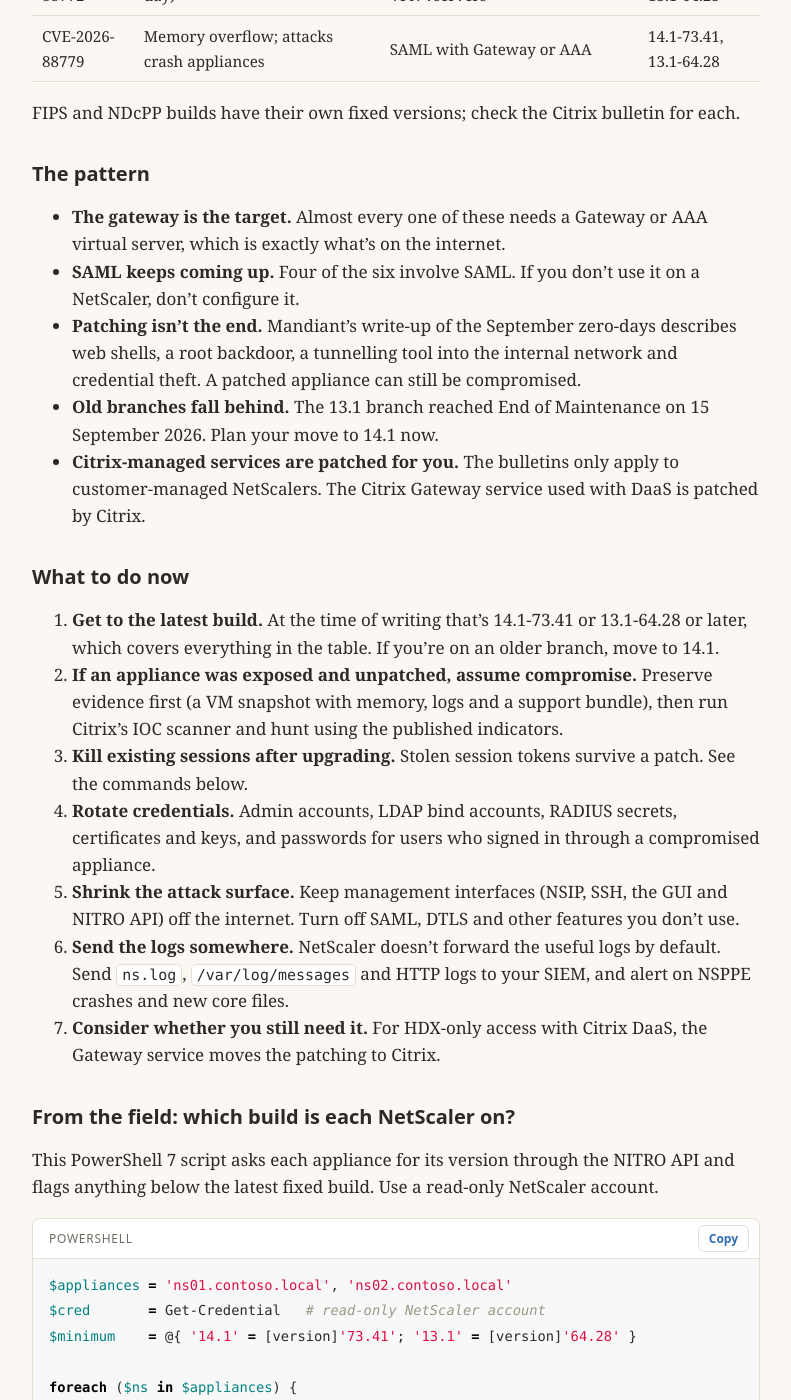
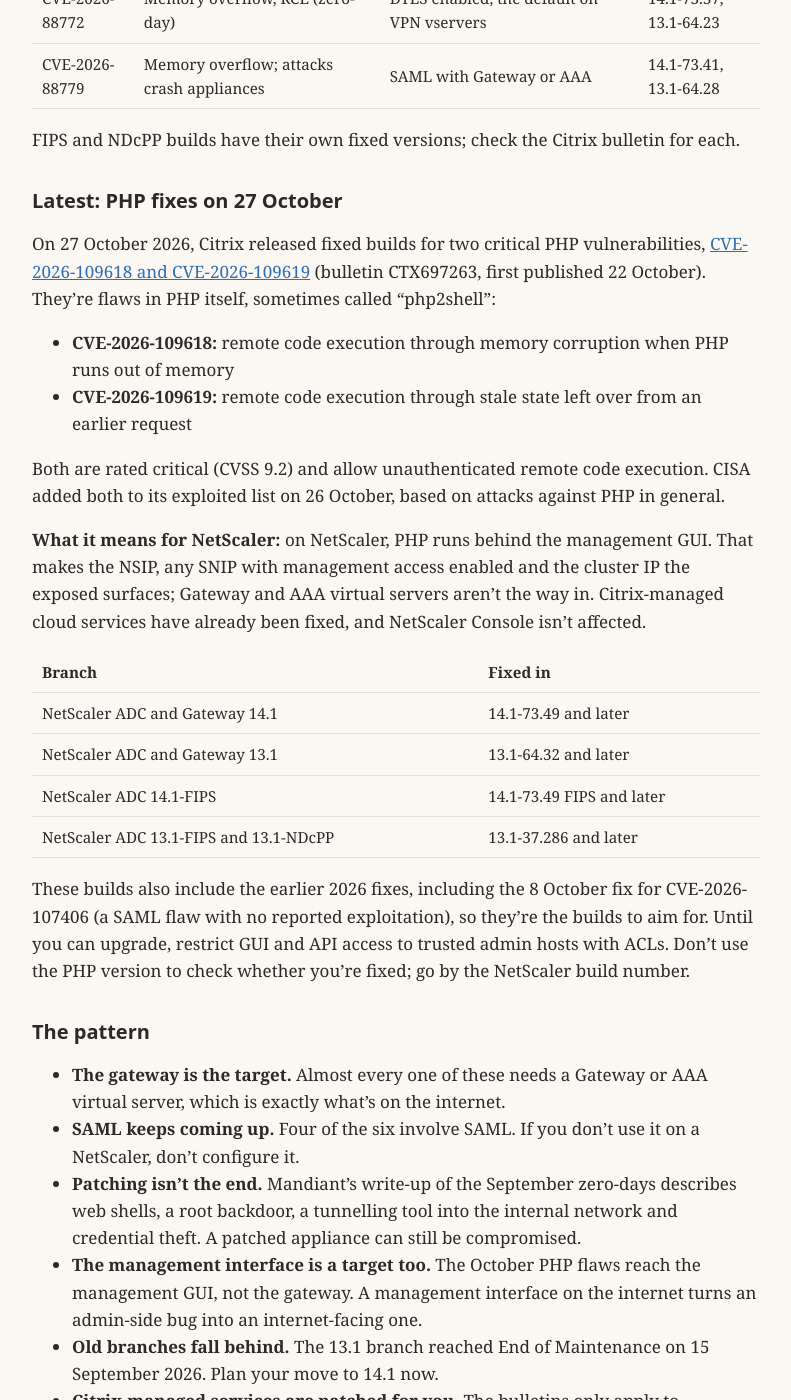
Before and after one commit to adrianv66/av-tech, a Jekyll site: the page built from _posts/2026-10-28-netscaler-run-of-cves-what-to-do-now.md, in a window 1280 px wide and 1400 px high, scrolled down 1338 px. Shown: the whole window, without its empty margins (244-1035 px from the left). Built offline with Jekyll 4.4.1, drawn with Linux system fonts in a browser that asks for light colours; some of the changed text lies outside the part shown.

Commit message:
Add October PHP fixes and IoC link to NetScaler post

````diff
--- a/_posts/2026-10-28-netscaler-run-of-cves-what-to-do-now.md
+++ b/_posts/2026-10-28-netscaler-run-of-cves-what-to-do-now.md
@@ -1,12 +1,13 @@
 ---
 title: "NetScaler's Run of CVEs: What's Happened and What to Do Now"
-summary: "Six exploited NetScaler flaws in 2026 so far, two of them zero-days. The pattern, the builds you need, and a checklist for patching, hunting and reducing exposure."
+summary: "Six exploited NetScaler flaws in 2026 so far, two of them zero-days, and PHP fixes on 27 October. The pattern, the builds you need, and a checklist for patching, hunting and reducing exposure."
 tags: [citrix, netscaler, security, powershell]
 ---
 
 If you run NetScaler ADC or Gateway, 2026 has been exhausting. Six NetScaler vulnerabilities have been added to
 CISA's Known Exploited Vulnerabilities list so far this year, two of them exploited before Citrix had a fix. The
-most recent was added on 4 October.
+most recent was added on 4 October, and on 27 October Citrix released another critical fix, this time for flaws in
+the PHP component that runs the management interface.
 
 This isn't new. NetScaler has a long history of flaws attackers move on quickly: CVE-2019-19781 in 2019,
 CVE-2022-27518 in 2022, CVE-2023-3519 and CitrixBleed (CVE-2023-4966) in 2023, and CitrixBleed 2
@@ -27,6 +28,34 @@
 
 FIPS and NDcPP builds have their own fixed versions; check the Citrix bulletin for each.
 
+## Latest: PHP fixes on 27 October
+
+On 27 October 2026, Citrix released fixed builds for two critical PHP vulnerabilities,
+[CVE-2026-109618 and CVE-2026-109619](https://support.citrix.com/external/article/CTX697263) (bulletin
+CTX697263, first published 22 October). They're flaws in PHP itself, sometimes called "php2shell":
+
+- **CVE-2026-109618:** remote code execution through memory corruption when PHP runs out of memory
+- **CVE-2026-109619:** remote code execution through stale state left over from an earlier request
+
+Both are rated critical (CVSS 9.2) and allow unauthenticated remote code execution. CISA added both to its
+exploited list on 26 October, based on attacks against PHP in general.
+
+**What it means for NetScaler:** on NetScaler, PHP runs behind the management GUI. That makes the NSIP, any SNIP
+with management access enabled and the cluster IP the exposed surfaces; Gateway and AAA virtual servers aren't the
+way in. Citrix-managed cloud services have already been fixed, and NetScaler Console isn't affected.
+
+| Branch | Fixed in |
+| --- | --- |
+| NetScaler ADC and Gateway 14.1 | 14.1-73.49 and later |
+| NetScaler ADC and Gateway 13.1 | 13.1-64.32 and later |
+| NetScaler ADC 14.1-FIPS | 14.1-73.49 FIPS and later |
+| NetScaler ADC 13.1-FIPS and 13.1-NDcPP | 13.1-37.286 and later |
+
+These builds also include the earlier 2026 fixes, including the 8 October fix for CVE-2026-107406 (a SAML flaw
+with no reported exploitation), so they're the builds to aim for. Until you can upgrade, restrict GUI and API access
+to trusted admin hosts with ACLs. Don't use the PHP version to check whether you're fixed; go by the NetScaler build
+number.
+
 ## The pattern
 
 - **The gateway is the target.** Almost every one of these needs a Gateway or AAA virtual server, which is exactly
@@ -35,6 +64,8 @@
 - **Patching isn't the end.** Mandiant's write-up of the September zero-days describes web shells, a root
   backdoor, a tunnelling tool into the internal network and credential theft. A patched appliance can still be
   compromised.
+- **The management interface is a target too.** The October PHP flaws reach the management GUI, not the gateway.
+  A management interface on the internet turns an admin-side bug into an internet-facing one.
 - **Old branches fall behind.** The 13.1 branch reached End of Maintenance on 15 September 2026. Plan your move to
   14.1 now.
 - **Citrix-managed services are patched for you.** The bulletins only apply to customer-managed NetScalers. The
@@ -42,8 +73,8 @@
 
 ## What to do now
 
-1. **Get to the latest build.** At the time of writing that's 14.1-73.41 or 13.1-64.28 or later, which covers
-   everything in the table. If you're on an older branch, move to 14.1.
+1. **Get to the latest build.** At the time of writing that's 14.1-73.49 or 13.1-64.32 or later, which covers
+   everything in this post, including the October PHP fixes. If you're on an older branch, move to 14.1.
 2. **If an appliance was exposed and unpatched, assume compromise.** Preserve evidence first (a VM snapshot with
    memory, logs and a support bundle), then run Citrix's IOC scanner and hunt using the published indicators.
 3. **Kill existing sessions after upgrading.** Stolen session tokens survive a patch. See the commands below.
@@ -56,6 +87,28 @@
 7. **Consider whether you still need it.** For HDX-only access with Citrix DaaS, the Gateway service moves the
    patching to Citrix.
 
+## What Citrix recommends
+
+If you're running an affected version of NetScaler ADC or NetScaler Gateway, Citrix strongly urges you to install
+the updated versions as soon as possible. Citrix also strongly recommends that you
+[subscribe to alerts](https://support.citrix.com/wolken-support/view/aboutsupport/my-support-alerts), so you're told
+whenever a NetScaler security bulletin is created or changed.
+
+To reduce risk and be better prepared, organisations should:
+
+- Stay on a supported NetScaler release and apply security updates promptly.
+- Review deployments against the NetScaler Secure Deployment Guide and current security advisories.
+- Make sure management interfaces aren't exposed to the internet and that administrative access is tightly
+  controlled.
+- Keep a tested process for assessing exposure, reviewing indicators of compromise and recovering services if
+  needed.
+
+### Resources
+
+- [NetScaler Secure Deployment Guide](https://docs.netscaler.com/en-us/netscaler-adc-secure-deployment/deployment-guidelines)
+- [Indicators of compromise detection in NetScaler Console](https://docs.netscaler.com/en-us/netscaler-console-service/instance-advisory/ioc.html)
+- [Subscribe to Citrix security bulletin alerts](https://support.citrix.com/wolken-support/view/aboutsupport/my-support-alerts)
+
 ## From the field: which build is each NetScaler on?
 
 This PowerShell 7 script asks each appliance for its version through the NITRO API and flags anything below the
@@ -64,7 +117,7 @@
 ```powershell
 $appliances = 'ns01.contoso.local', 'ns02.contoso.local'
 $cred       = Get-Credential   # read-only NetScaler account
-$minimum    = @{ '14.1' = [version]'73.41'; '13.1' = [version]'64.28' }
+$minimum    = @{ '14.1' = [version]'73.49'; '13.1' = [version]'64.32' }
 
 foreach ($ns in $appliances) {
     $headers = @{
@@ -120,6 +173,9 @@
 
 ### Sources
 
+- [Citrix security advisory for CVE-2026-109618 and CVE-2026-109619 (Citrix, CTX697263)](https://support.citrix.com/external/article/CTX697263)
+- [CVE-2026-109618 and CVE-2026-109619: critical RCE in PHP (Rapid7)](https://www.rapid7.com/blog/post/etr-cve-2026-109618-and-cve-2026-109619-critical-unauthenticated-remote-code-execution-in-php/)
+- [NetScaler CVEs and php2shell: what you should know (Poppelgaard)](https://www.poppelgaard.com/cve-2026-88771-through-cve-2026-88778-what-you-should-know-and-how-to-fix-your-netscaler-adc-netscaler-gateway)
 - [Security bulletin for CVE-2026-88771 to CVE-2026-88778 (Citrix)](https://support.citrix.com/external/article/CTX697096/citrix-netscaler-adc-and-citrix-netscale.html)
 - [Security bulletin for CVE-2026-3055 and CVE-2026-4368 (Citrix)](https://support.citrix.com/external/article/CTX696300/netscaler-adc-and-netscaler-gateway-secu.html)
 - [Defending against active exploitation of NetScaler (Google Threat Intelligence)](https://cloud.google.com/blog/topics/threat-intelligence/defending-against-active-exploitation-of-citrix-netscaler-adc-and-gateway-appliances)
````
